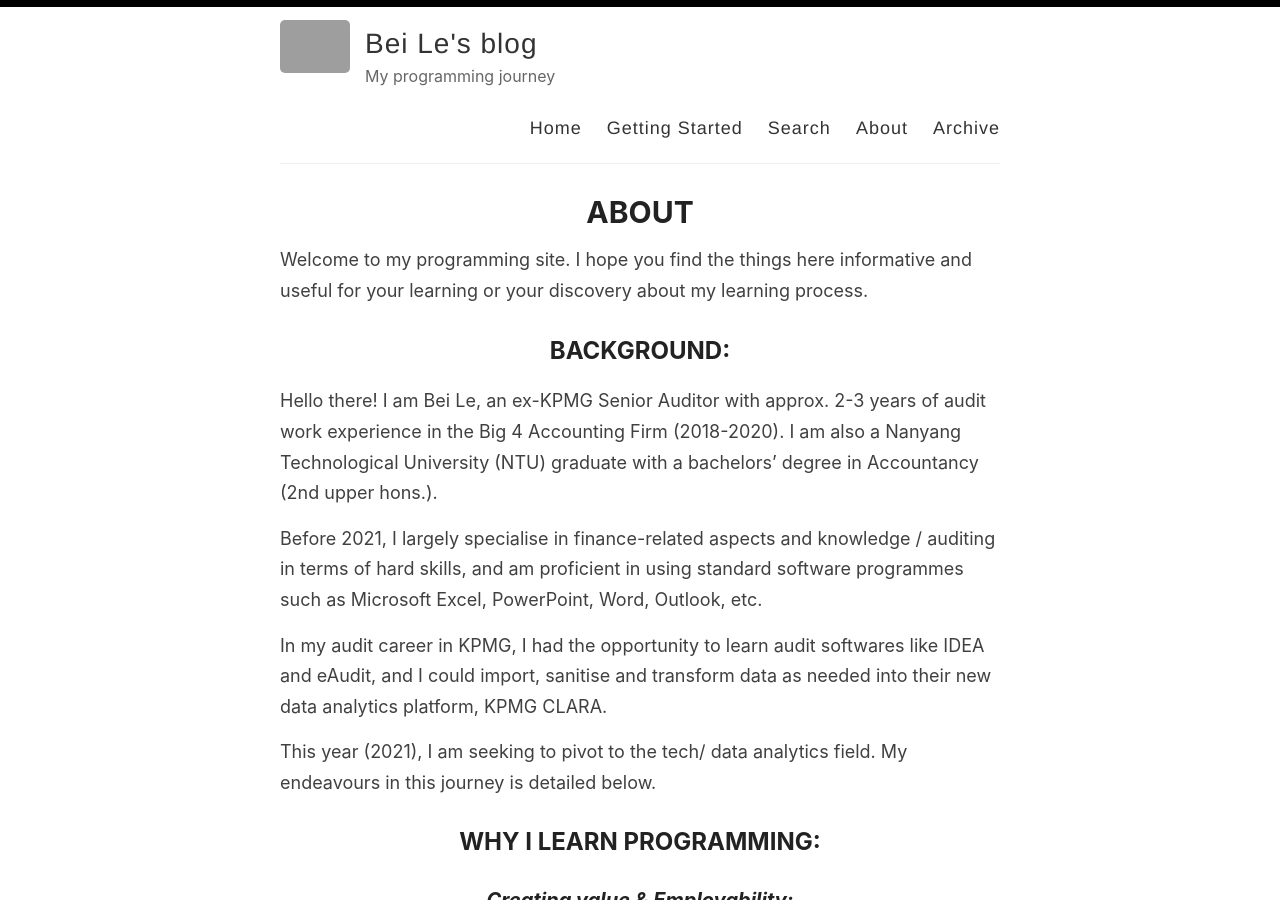
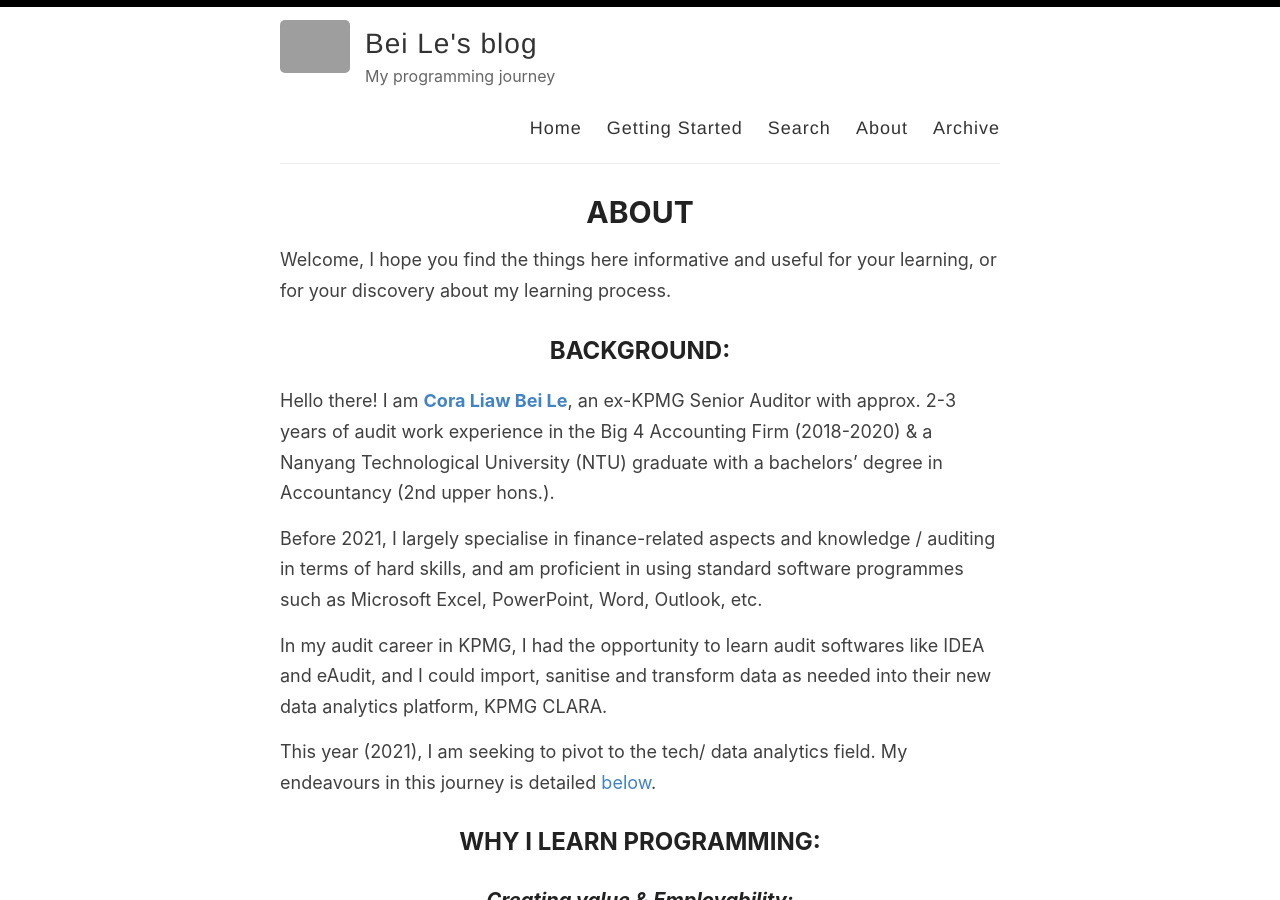
Before and after one commit to liawbeile/liawbeile.github.io, a Jekyll site: the page built from _pages/about.md, in a window 1280 px wide and 900 px high. Built offline with Jekyll 4.4.1, drawn with Linux system fonts in a browser that asks for light colours; some of the changed text lies outside the part shown; grey boxes are pictures that could not be loaded.

Commit message:
amended about

```diff
--- a/_pages/about.md
+++ b/_pages/about.md
@@ -4,16 +4,15 @@ title: ABOUT
 permalink: /about/
 ---
 
-Welcome to my programming site. I hope you find the things here informative and useful for your learning or your discovery about my learning process.
+Welcome, I hope you find the things here informative and useful for your learning, or for your discovery about my learning process.
 
 ## BACKGROUND:
-Hello there! I am Bei Le, an ex-KPMG Senior Auditor with approx. 2-3 years of audit work experience in the Big 4 Accounting Firm (2018-2020).
-I am also a Nanyang Technological University (NTU) graduate with a bachelors’ degree in Accountancy (2nd upper hons.).
+Hello there! I am **[Cora Liaw Bei Le](www.linkedin.com/in/coraliawbeile)**, an ex-KPMG Senior Auditor with approx. 2-3 years of audit work experience in the Big 4 Accounting Firm (2018-2020) & a Nanyang Technological University (NTU) graduate with a bachelors’ degree in Accountancy (2nd upper hons.).
 > Before 2021, I largely specialise in finance-related aspects and knowledge / auditing in terms of hard skills, and am proficient in using standard software programmes such as Microsoft Excel, PowerPoint, Word, Outlook, etc.
 >
 > In my audit career in KPMG, I had the opportunity to learn audit softwares like IDEA and eAudit, and I could import, sanitise and transform data as needed into their new data analytics platform, KPMG CLARA.
 
-This year (2021), I am seeking to pivot to the tech/ data analytics field. My endeavours in this journey is detailed below.
+This year (2021), I am seeking to pivot to the tech/ data analytics field. My endeavours in this journey is detailed [below](###programming-skills-i-gained-in-2021:).
 
 
 ## WHY I LEARN PROGRAMMING:
@@ -48,7 +47,7 @@ I also hope to be able to provide solutions to solve business problems using dat
 ---
 
 ### Programming skills I gained in 2021:
-Kindly refer to my blog posts in this site for the detailed programming journey I embarked on this year.
+Kindly refer to my [blog posts](https://liawbeile.github.io/) in this site for the detailed programming journey I embarked on this year.
 
 ### Digital & Business skills I gained in 2021:
 
```
